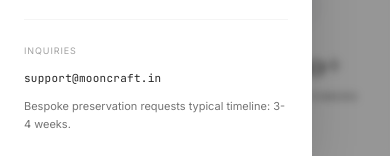
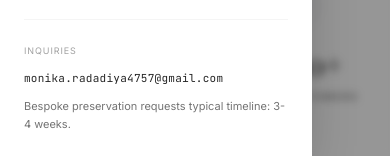
Before and after one commit to UKaran2811/Mooncraft, a React (Vite) app: page / in a window 390 px wide. Both pictures are taken after a click on the button 26 px from the left and 72 px from the top of the page. Shown: the part 686-842 px from the top of the page. Built offline with nearby package versions, Linux system fonts and the light colour scheme; a web font is replaced by a local one.

Commit message:
Update contact email to monika.radadiya4757@gmail.com

```diff
--- a/src/components/Header.tsx
+++ b/src/components/Header.tsx
@@ -362,7 +362,7 @@
 
               <div className="mt-auto border-t border-neutral-100 pt-6 flex flex-col gap-3">
                 <p className="text-[9px] uppercase tracking-widest text-neutral-400">Inquiries</p>
-                <p className="text-[11px] font-mono tracking-wide text-neutral-800">support@mooncraft.in</p>
+                <p className="text-[11px] font-mono tracking-wide text-neutral-800">monika.radadiya4757@gmail.com</p>
                 <p className="text-[11px] font-sans text-neutral-500 leading-relaxed">
                   Bespoke preservation requests typical timeline: 3-4 weeks.
                 </p>
```
